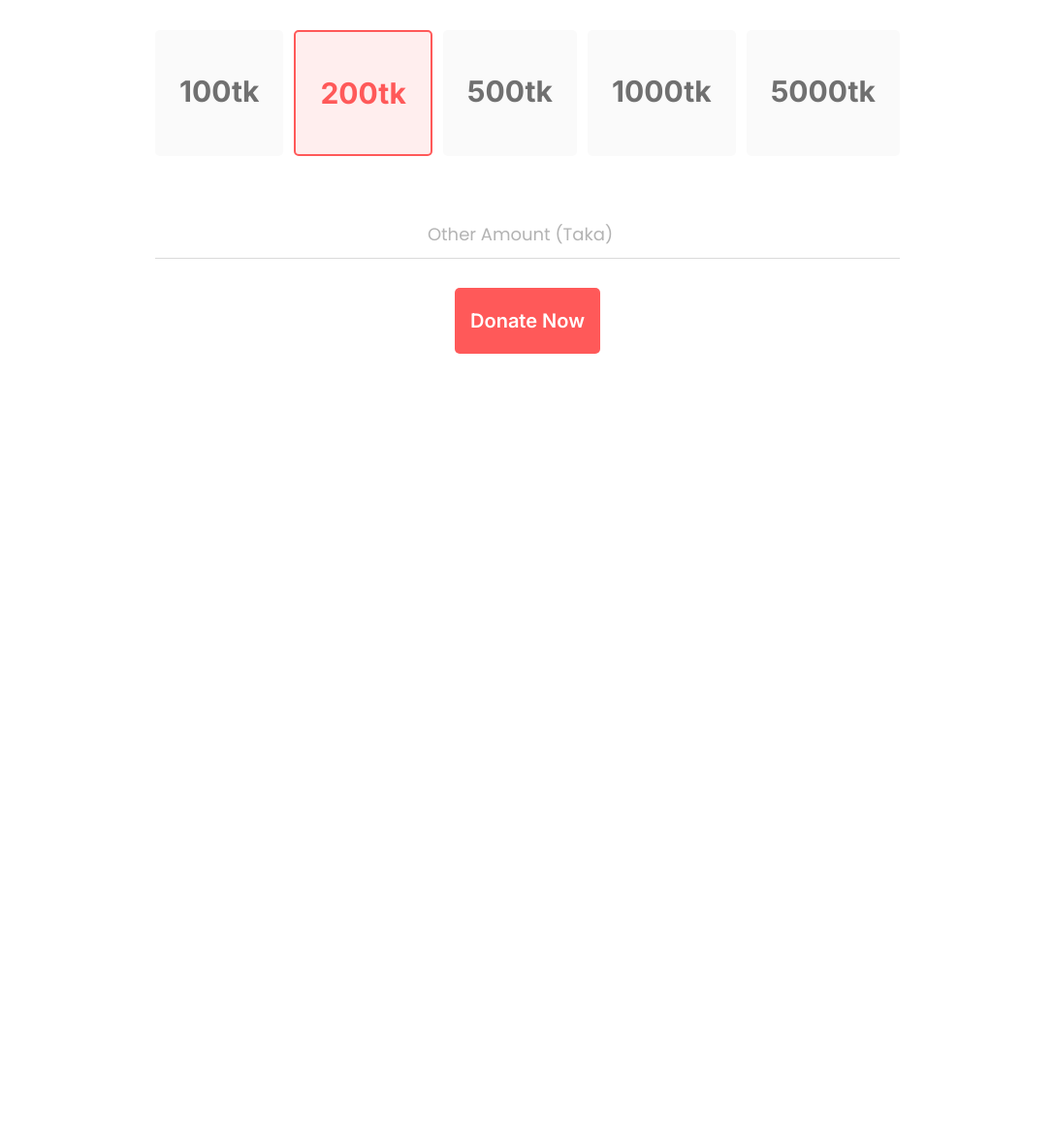
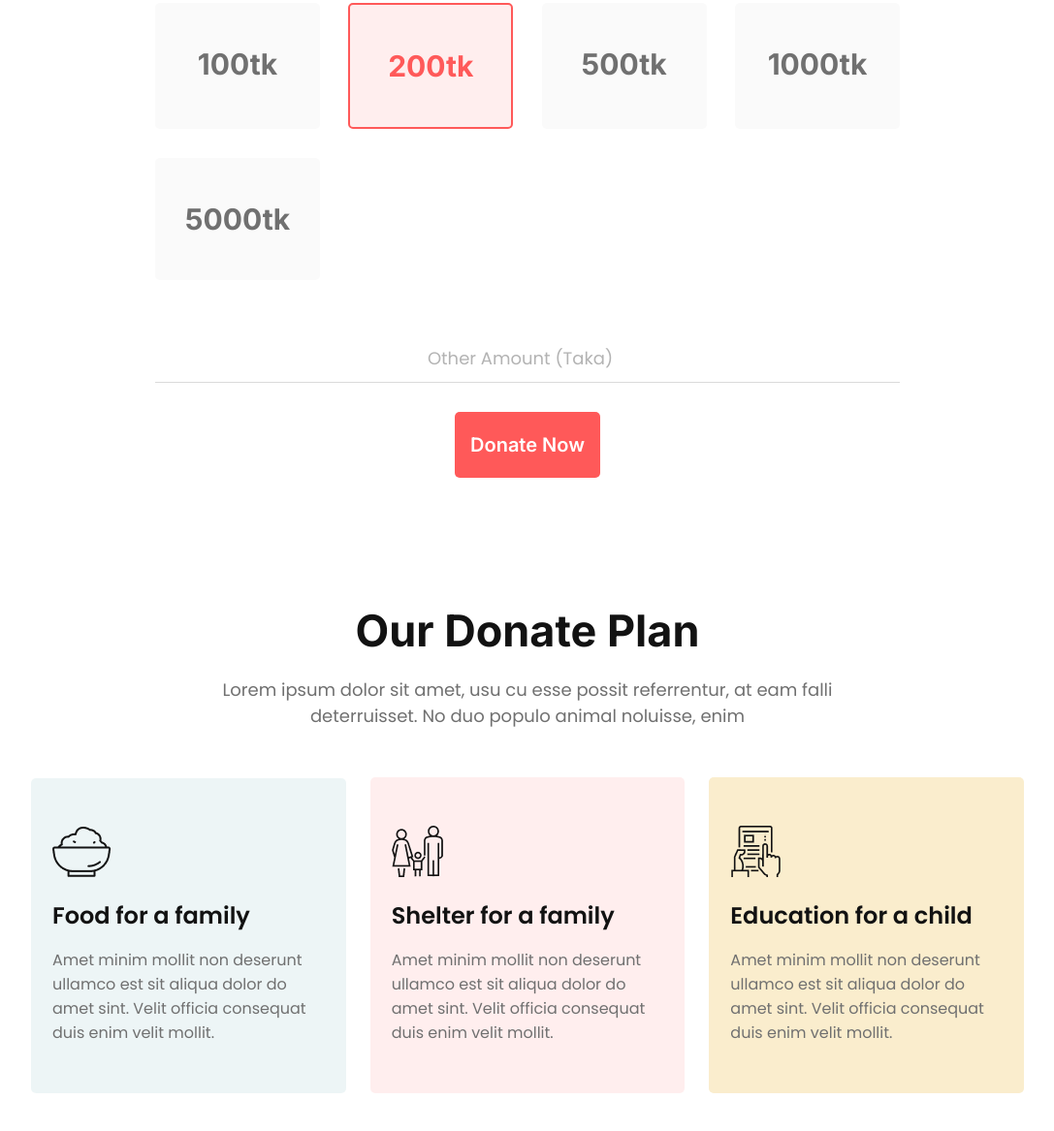
Before and after one commit to shahedul-alam/donate-today, a plain HTML site: page index.html in a window 1280 px wide. Shown: the part 1197-2364 px from the top of the page at 97% size, without its empty margins (96-1183 px from the left). Before the commit the page ends 1692 px from the top, so only its background shows below. Drawn offline with Linux system fonts and the light colour scheme.

Commit message:
donate plan section added

```diff
--- a/index.html
+++ b/index.html
@@ -30,6 +30,27 @@
                 <button type="submit">Donate Now</button>
             </form>
         </section>
+        <section class="donate-plan">
+            <h2>Our Donate Plan</h2>
+            <p>Lorem ipsum dolor sit amet, usu cu esse possit referrentur, at eam falli deterruisset. No duo populo animal noluisse, enim</p>
+            <div class="donate-plan-cards">
+                <div class="donate-plan-card card1">
+                    <img src="./icons/food.png" alt="food-icon">
+                    <h3>Food for a family</h3>
+                    <p>Amet minim mollit non deserunt ullamco est sit aliqua dolor do amet sint. Velit officia consequat duis enim velit mollit.</p>
+                </div>
+                <div class="donate-plan-card card2">
+                    <img src="./icons/shelter.png" alt="shelter-icon">
+                    <h3>Shelter for a family</h3>
+                    <p>Amet minim mollit non deserunt ullamco est sit aliqua dolor do amet sint. Velit officia consequat duis enim velit mollit.</p>
+                </div>
+                <div class="donate-plan-card card3">
+                    <img src="./icons/Frame-1.png" alt="education-icon">
+                    <h3>Education for a child</h3>
+                    <p>Amet minim mollit non deserunt ullamco est sit aliqua dolor do amet sint. Velit officia consequat duis enim velit mollit.</p>
+                </div>
+            </div>
+        </section>
     </main>
     <footer></footer>
 </body>
--- a/style.css
+++ b/style.css
@@ -3,6 +3,7 @@
 * {
     margin: 0;
     padding: 0;
+    /* overflow-x: hidden; */
 }
 html {
     font-size: 62.5%;
@@ -72,7 +73,7 @@ header {
     margin-bottom: 2rem;
 }
 .donate > p {
-    width: 60%;
+    width: 80%;
     color: rgb(112, 112, 112);
     font-family: Poppins;
     font-size: 1.8rem;
@@ -85,8 +86,11 @@ header {
 .amount-cards {
     display: flex;
     justify-content: space-between;
+    flex-wrap: wrap;
+    margin-bottom: 30px;
 }
 .amount-cards > p {
+    width: 12rem;
     color: rgb(112, 112, 112);
     font-family: Inter;
     font-size: 3rem;
@@ -96,9 +100,10 @@ header {
     border-radius: 5px;
     background: rgb(250, 250, 250);
     cursor: pointer;
-    margin-bottom: 6rem;
+    margin-bottom: 3rem;
 }
 .amount-cards > p:nth-child(2) {
+    width: 17rem;
     color: rgb(255, 89, 89);
     box-sizing: border-box;
     border: 2px solid rgb(255, 89, 89);
@@ -136,6 +141,68 @@ form > button {
     align-self: center;
 }
 
+/* Donate Plan Section */
+.donate-plan {
+    width: 80%;
+    max-width: 1130px;
+    margin: 0 auto;
+    margin-bottom: 110px;
+}
+.donate-plan > h2 {
+    color: rgb(18, 18, 18);
+    font-family: Inter;
+    font-size: 4.5rem;
+    font-weight: 700;
+    text-align: center;
+    margin-bottom: 20px;
+}
+.donate-plan > p {
+    max-width: 690px;
+    color: rgb(112, 112, 112);
+    font-family: Poppins;
+    font-size: 1.8rem;
+    font-weight: 400;
+    text-align: center;
+    margin: 0 auto;
+    margin-bottom: 50px;
+}
+.donate-plan-cards {
+    display: flex;
+    justify-content: space-between;
+    align-items: center;
+    gap: 25px;
+}
+.donate-plan-card {
+    padding: 50px 22px;
+}
+.donate-plan-card > h3 {
+    color: rgb(18, 18, 18);
+    font-family: Poppins;
+    font-size: 2.4rem;
+    font-weight: 600;
+    text-align: left;
+    margin: 20px 0 16px;
+}
+.donate-plan-card > p {
+    color: rgb(112, 112, 112);
+    font-family: Poppins;
+    font-size: 1.6rem;
+    font-weight: 400;
+    text-align: left;
+}
+.card1 {
+    border-radius: 5px;
+    background: rgba(79, 157, 166, 0.1);
+}
+.card2 {
+    border-radius: 5px;
+    background: rgba(255, 89, 89, 0.1);
+}
+.card3 {
+    border-radius: 5px;
+    background-color: #faedcd;
+}
+
 
 @media screen and (max-width: 576px) {
     * {
@@ -164,6 +231,7 @@ form > button {
     }
     .donate {
         width: 80%;
+        margin-bottom: 90px;
     }
     .donate > h2 {
         font-size: 3.4rem;
@@ -183,6 +251,11 @@ form > button {
         padding: 3rem 1rem;
         margin-bottom: 0;
     }
+    .amount-cards > p:nth-child(2) {
+        font-size: 2rem;
+        padding: 3rem 1rem;
+        width: 40%
+    }
     input[type="number"]::placeholder {
         font-size: 1.6rem;
     }
@@ -190,4 +263,31 @@ form > button {
         padding: 1.2rem 1.8rem;
         font-size: 1.6rem;
     }
+    .donate-plan {
+        width: 80%;
+    }
+    .donate-plan > h2 {
+        font-size: 3.4rem;
+        margin-bottom: 10px;
+    }
+    .donate-plan > p {
+        width: 90%;
+        font-size: 1.4rem;
+        margin-bottom: 30px;
+    }
+    .donate-plan-cards {
+        flex-direction: column;
+        gap: 15px;
+    }
+    .donate-plan-card {
+        padding: 30px 18px;
+    }
+    .donate-plan-card > h3 {
+        margin: 12px 0 10px;
+        font-size: 2.4rem;
+    }
+    .donate-plan-card > p {
+        font-size: 1.4rem;
+    }
+
 }
```
